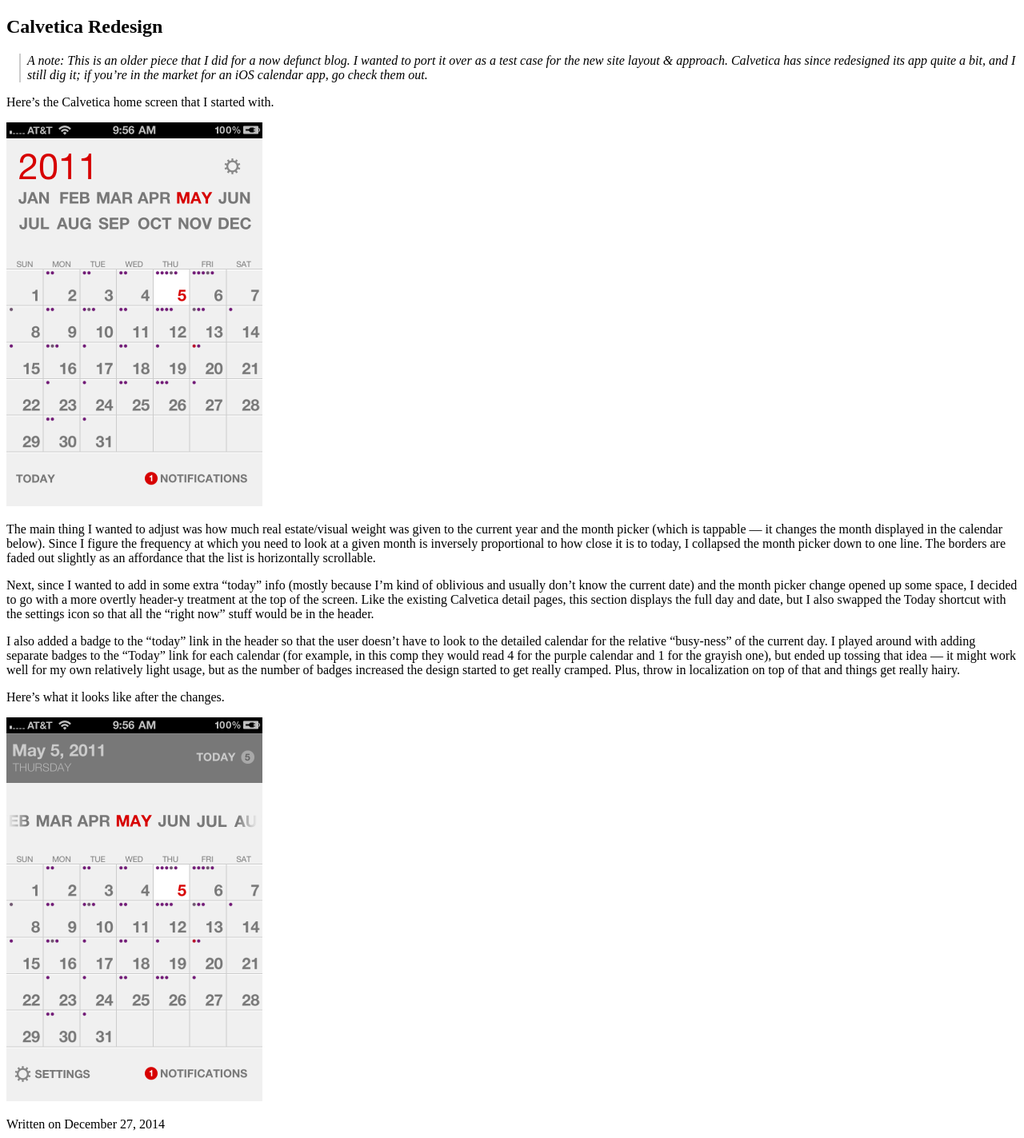
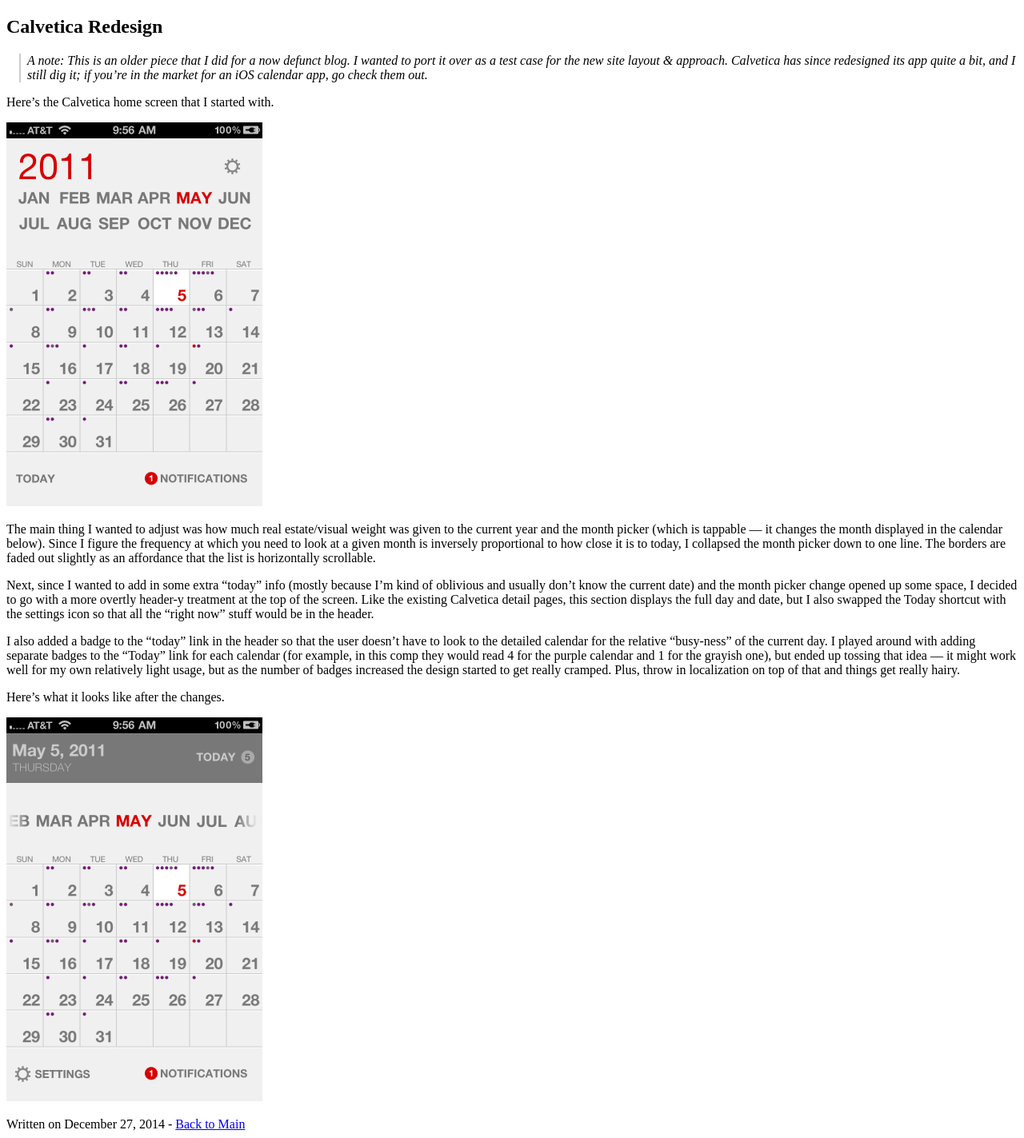
Before and after one commit to mniebling/mniebling.github.io, a Jekyll site: the page built from _posts/2014-12-27-Calvetica-Redesign.md, in a window 1280 px wide. Shown: the whole page at 80% size. Built offline with Jekyll 4.4.1, drawn with Linux system fonts in a browser that asks for light colours.

Commit message:
Add "back" links on posts

```diff
--- a/_layouts/post.html
+++ b/_layouts/post.html
@@ -10,6 +10,6 @@
   </div>
 
   <div>
-    Written on {{ page.date | date: "%B %e, %Y" }}
+    Written on {{ page.date | date: "%B %e, %Y" }} - <a href="{{site.baseurl}}/">Back to Main</a>
   </div>
 </article>
```
